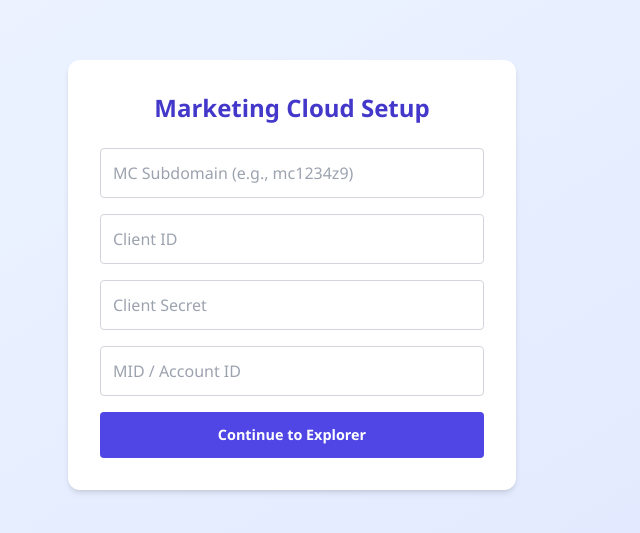
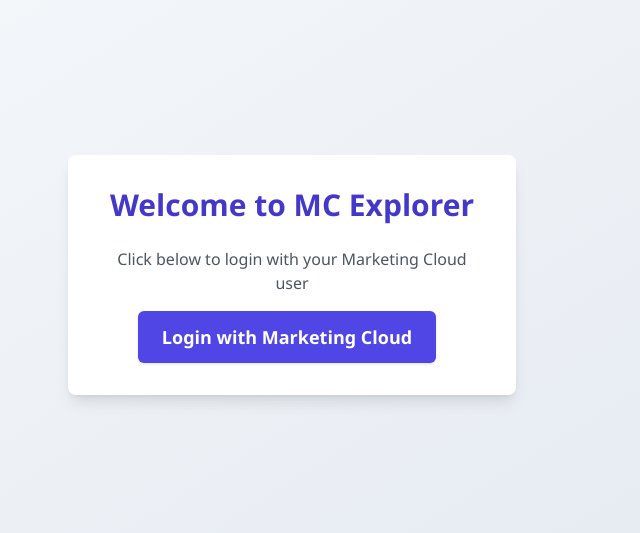
Before and after one commit to beingalokb/sfmc-toolkit-lab, a React (Create React App) app in the folder mc-explorer-client/: page / in a window 1280 px wide. Shown: the part 125-658 px from the top of the page, without its empty margins (348-988 px from the left). Built offline with nearby package versions, Linux system fonts and the light colour scheme; sample sign-in values are in the browser's storage.

Commit message:
Update App.js

```diff
--- a/mc-explorer-client/src/App.js
+++ b/mc-explorer-client/src/App.js
@@ -12,18 +12,16 @@
   window.history.replaceState({}, document.title, window.location.pathname);
 }
 
-
 function App() {
   const isAuthenticated = localStorage.getItem('isAuthenticated') === 'true';
   console.log('🔐 Local auth status:', isAuthenticated);
 
-
   return (
     <Router>
       <Routes>
-        <Route path="/login" element={<LoginPage />} />
-        <Route path="/" element={isAuthenticated ? <SetupForm /> : <Navigate to="/login" />} />
-        <Route path="/explorer/*" element={isAuthenticated ? <MainApp /> : <Navigate to="/login" />} />
+        <Route path="/" element={<LoginPage />} />
+        <Route path="/setup" element={<SetupForm />} />
+        <Route path="/explorer/*" element={isAuthenticated ? <MainApp /> : <Navigate to="/" />} />
       </Routes>
     </Router>
   );
```
